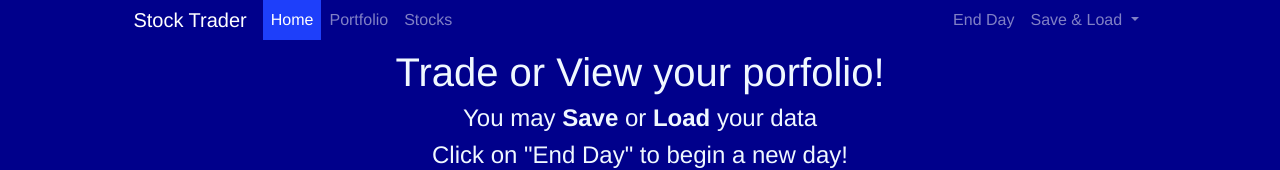
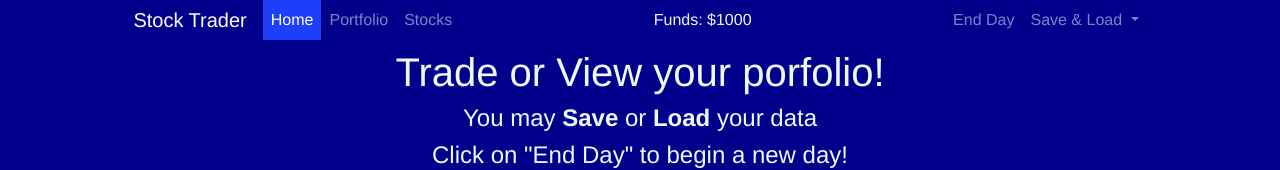
Before and after one commit to ukenny/vue-udemy-final-project, a Vue app: page / in a window 1280 px wide. Shown: the top 170 px of the page. Built offline with nearby package versions, Linux system fonts and the light colour scheme.

Commit message:
Added Funds to Navigation Bar

```diff
--- a/src/components/Header.vue
+++ b/src/components/Header.vue
@@ -16,7 +16,7 @@
         <span class="navbar-toggler-icon"></span>
       </button>
       <div id="navbarCollapse" class="collapse navbar-collapse">
-        <ul class="nav navbar-nav">
+        <ul class="nav navbar-nav mr-auto">
           <router-link
             to="/"
             activeClass="active"
@@ -42,6 +42,11 @@
           >
             <a class="nav-link">Stocks</a>
           </router-link>
+        </ul>
+        <ul class="nav navbar-nav navbar-center">
+          <li class="nav-item">
+            Funds: ${{ funds }}
+          </li>
         </ul>
         <ul class="nav navbar-nav ml-auto">
           <li class="nav-item">
@@ -75,7 +80,13 @@
 </template>
 
 <script>
-export default {};
+export default {
+  computed: {
+    funds: function() {
+      return this.$store.getters.getFunds;
+    }
+  }
+};
 </script>
 
 <style scoped>
```
Also changed, not shown: 1 other file (tests, documents, lock files or other folders).
